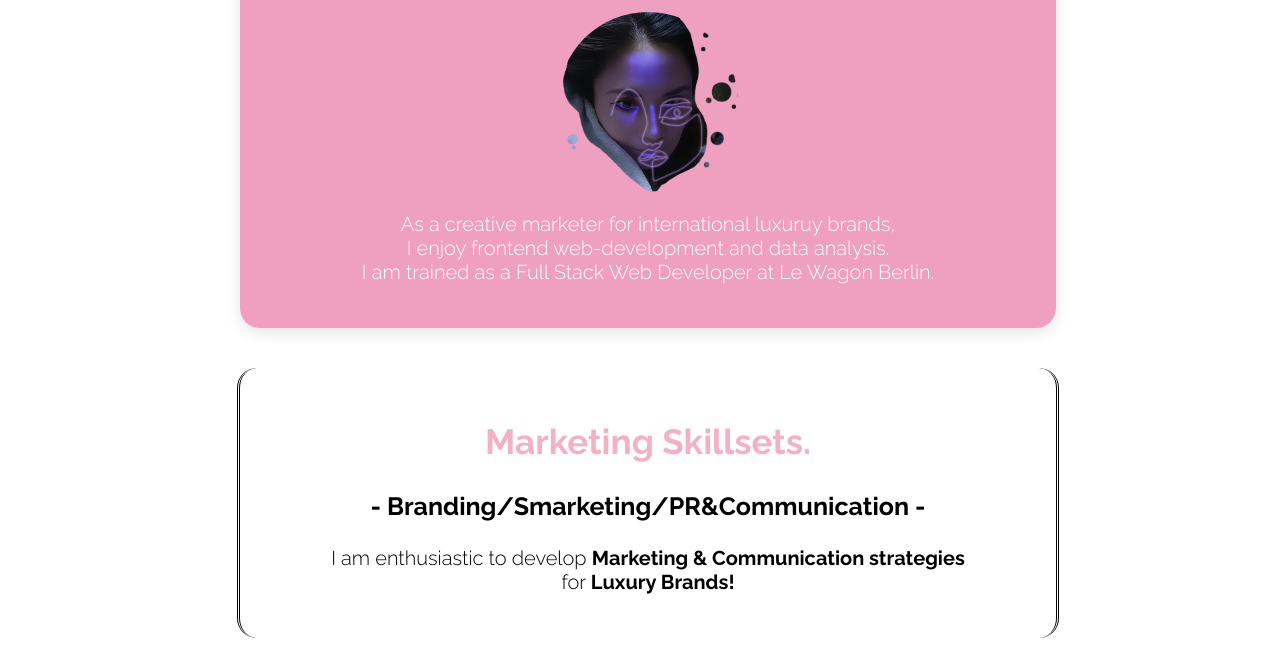
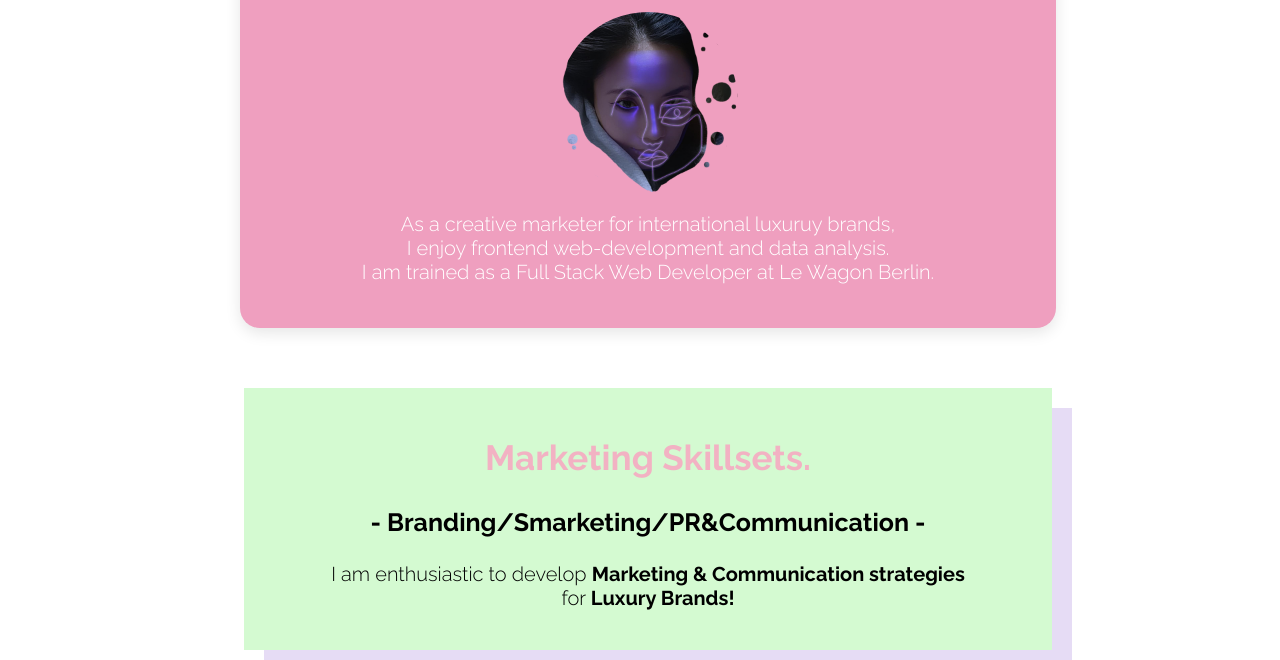
Before and after one commit to lottelin/profile, a plain HTML site: page index.html in a window 1280 px wide. Shown: the part 292-952 px from the top of the page. Drawn offline with Linux system fonts and the light colour scheme; a web font is replaced by a local one.

Commit message:
box shadow

```diff
--- a/index.html
+++ b/index.html
@@ -34,11 +34,19 @@
                    </div> -->
                 </div>
 
+
+
+<div class="wrapper">
+                <div class="sticker"></div>
                 <div class="card">
-                  <h2>Marketing Skillsets.</h2>
-                    <h3>- Branding/Smarketing/PR&Communication -</h3>
-                      <p>I am enthusiastic to develop <strong>Marketing & Communication strategies</strong><br>for <strong>Luxury Brands!</strong></p>
+                    <h2>Marketing Skillsets.</h2>
+                      <h3>- Branding/Smarketing/PR&Communication -</h3>
+                        <p>I am enthusiastic to develop <strong>Marketing & Communication strategies</strong><br>for <strong>Luxury Brands!</strong></p>
                 </div><span class="partition">•</span>
+</div>
+
+
+
 
                 <div class="card">
                   <h2>Web Development.</h2>
--- a/style.css
+++ b/style.css
@@ -10,6 +10,7 @@
     h3 {font-size: 25px;}
     p {font-size: 20px;}
     img {width: 180px;}
+
 }
 
 @media screen and (max-width: 1280px) {
@@ -18,16 +19,18 @@
     h1 {font-size: 50px;}
     img {width: 180px;}
 
+
 }
 
 /* Media Queries: Tabled Portrait */
 @media screen and (max-width: 768px) {
     #primary { width:100%; }
-    #secondary { width:100%; margin:0; border:none; }
+    #secondary { width:100%; margin:0; border:none;}
     h1 {font-size: 30px;}
     h3 {font-size: 15px;}
     p {font-size: 12px;}
     img {width: 130px;}
+
 }
 
 
@@ -53,6 +56,7 @@ h1 {
 h2 {
   font-family: 'Raleway', serif;
   color: #f2b2c3;
+/*  background-color: white;*/
 }
 
 
@@ -82,18 +86,33 @@ a:hover {
   overflow: auto;
 }
 
+/*.sticker {
+  z-index: 1;
+  position: absolute;
+  height:30px;
+  width:80px;
+  top: 13%;
+  left: 16%;
+  bottom: 0;
+  right: 0;
+  display: block;
+  background-color: rgb(255, 255, 35);
+  opacity: 1;
+  transition: opacity 0.6s ease 0.4s;
+}*/
 
 .card {
-  background-color: white;
-  padding: 24px;
+  position: relative;
+  background-color: #d4fad1;
+  padding: 20px;
   max-width: 60vw;
-  border-left: double;
-  border-right: double;
-  margin: 40px auto;
+  margin: 60px auto;
   text-align: center;
   overflow: auto;
-  border-radius: 20px;
+  box-shadow: 20px 20px #e6dcf5;
 }
+
+
 
 .links {
 max-width: 60vw;
@@ -201,25 +220,3 @@ transform: translateX(100%);
 transform: translateX(-100%);
 }
 }
-
-
-
-
-/*buttom*/
-/*.discover {
-  margin-top: 40px;
-  margin-bottom: 40px;
-}*/
-
-/*.btn-pink {
-  background-color: white;
-  color: #f2b2c3;
-  padding: 5px 24px;
-  border-radius: 4px;
-  transition: ease 0.3s;
-}
-
-.btn-pink:hover {
-  background-color: #9E9E9E;
-  color: white;
-}*/
```
